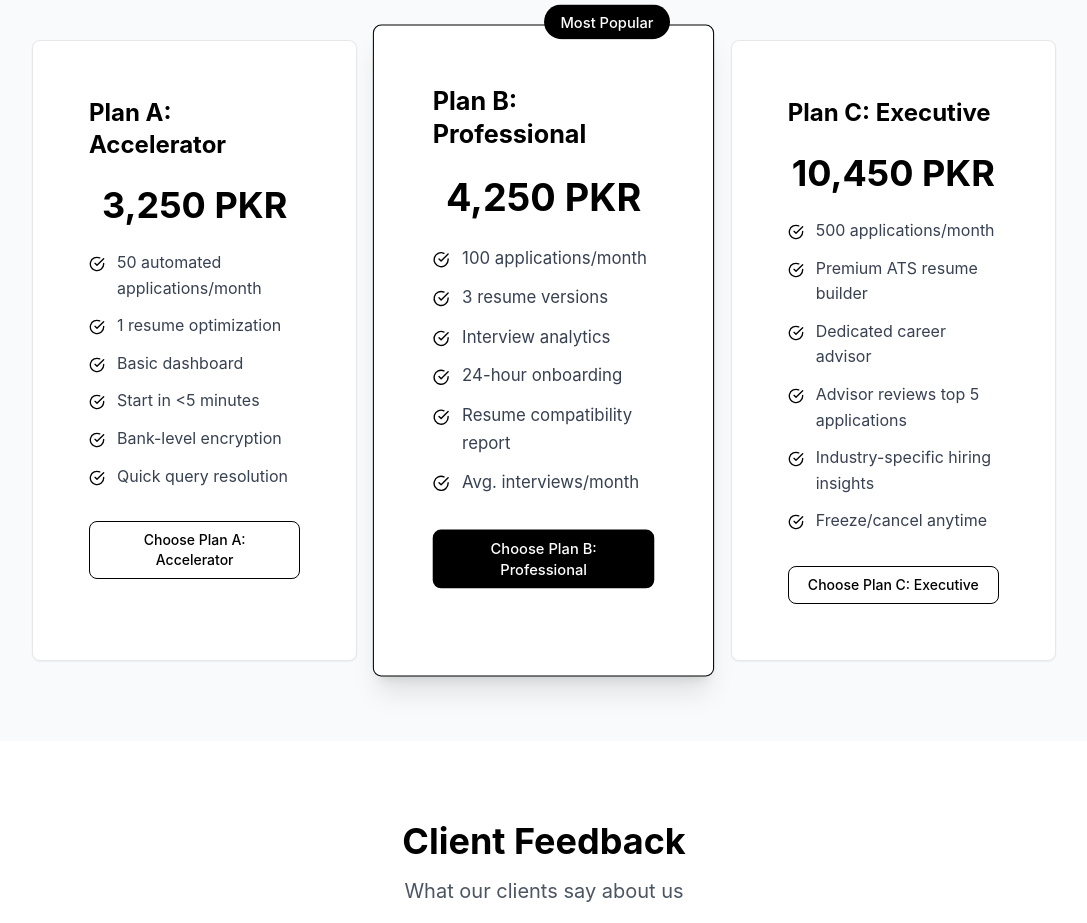
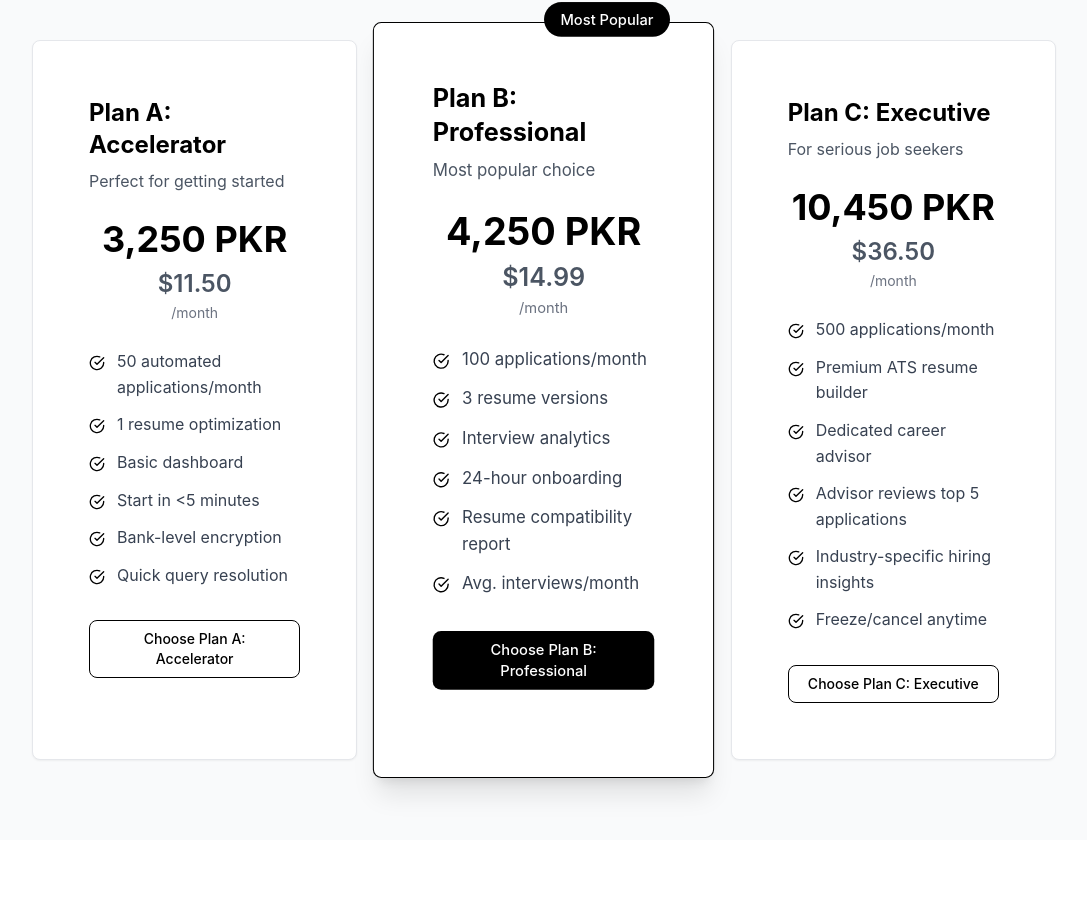
Before and after one commit to usmansharjeel619/autoapplyjob-frontend, a React (Create React App) app: page / in a window 1280 px wide. Shown: the part 3660-4583 px from the top of the page, without its empty margins (96-1183 px from the left). Built offline with nearby package versions, Linux system fonts and the light colour scheme; no server answers.

Commit message:
feat: Add pricing details and descriptions for subscription plans on LandingPage

```diff
--- a/src/pages/LandingPage.js
+++ b/src/pages/LandingPage.js
@@ -166,6 +166,8 @@ const LandingPage = () => {
     {
       name: "Plan A: Accelerator",
       price: "3,250 PKR",
+      priceUSD: "$11.50",
+      description: "Perfect for getting started",
       features: [
         "50 automated applications/month",
         "1 resume optimization",
@@ -178,6 +180,8 @@ const LandingPage = () => {
     {
       name: "Plan B: Professional",
       price: "4,250 PKR",
+      priceUSD: "$14.99",
+      description: "Most popular choice",
       popular: true,
       features: [
         "100 applications/month",
@@ -191,6 +195,8 @@ const LandingPage = () => {
     {
       name: "Plan C: Executive",
       price: "10,450 PKR",
+      priceUSD: "$36.50",
+      description: "For serious job seekers",
       features: [
         "500 applications/month",
         "Premium ATS resume builder",
@@ -795,10 +801,15 @@ const LandingPage = () => {
 
                   {/* Price - center aligned */}
                   <div className="text-center mb-6">
-                    <span className="text-4xl font-bold text-black">
-                      {plan.price}
-                    </span>
-                    <span className="text-gray-600">{plan.period}</span>
+                    <div className="mb-2">
+                      <span className="text-4xl font-bold text-black">
+                        {plan.price}
+                      </span>
+                    </div>
+                    <div className="text-2xl font-semibold text-gray-600">
+                      {plan.priceUSD}
+                    </div>
+                    <span className="text-gray-500 text-sm">/month</span>
                   </div>
 
                   {/* Features list - left aligned */}
```
